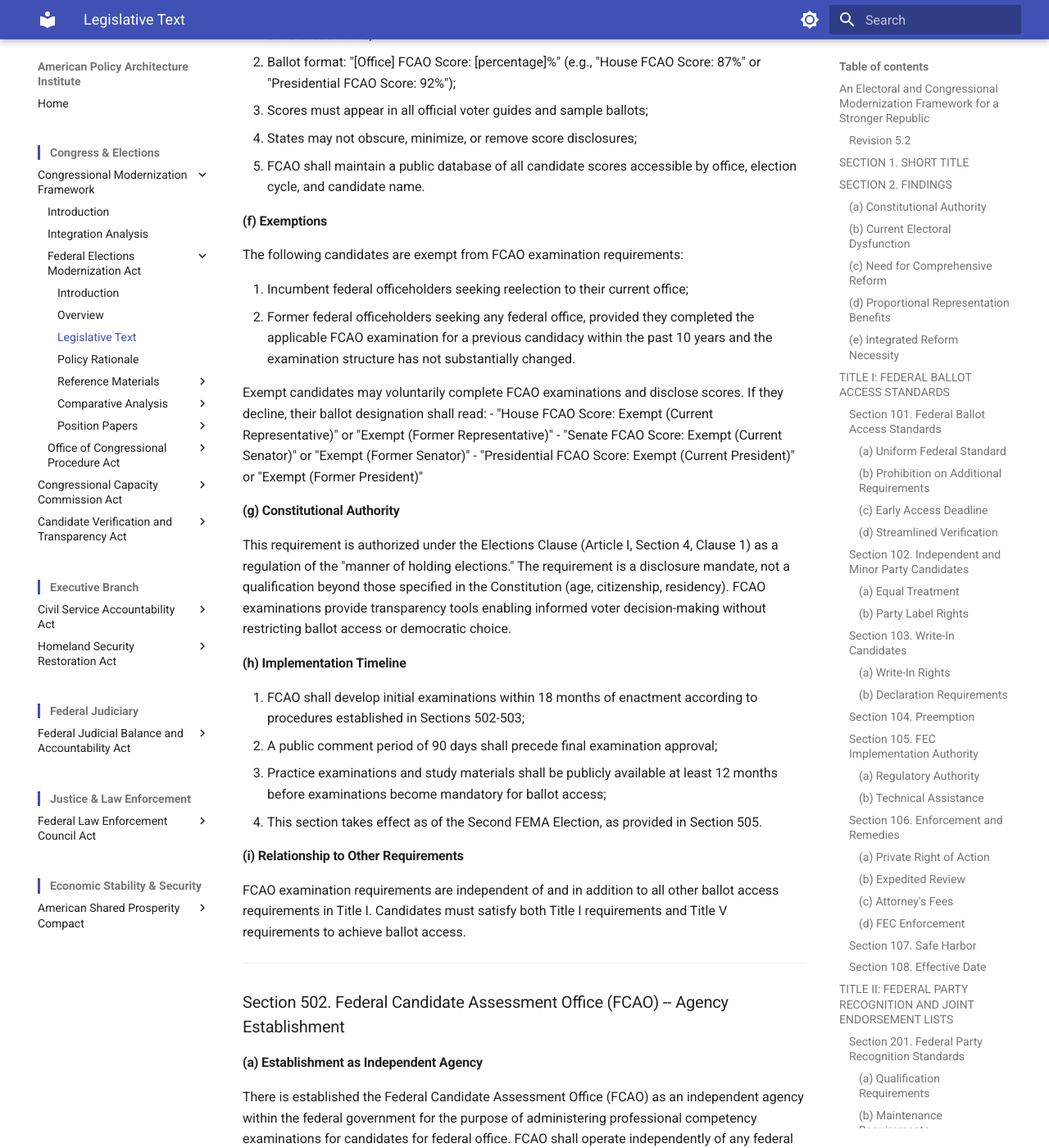
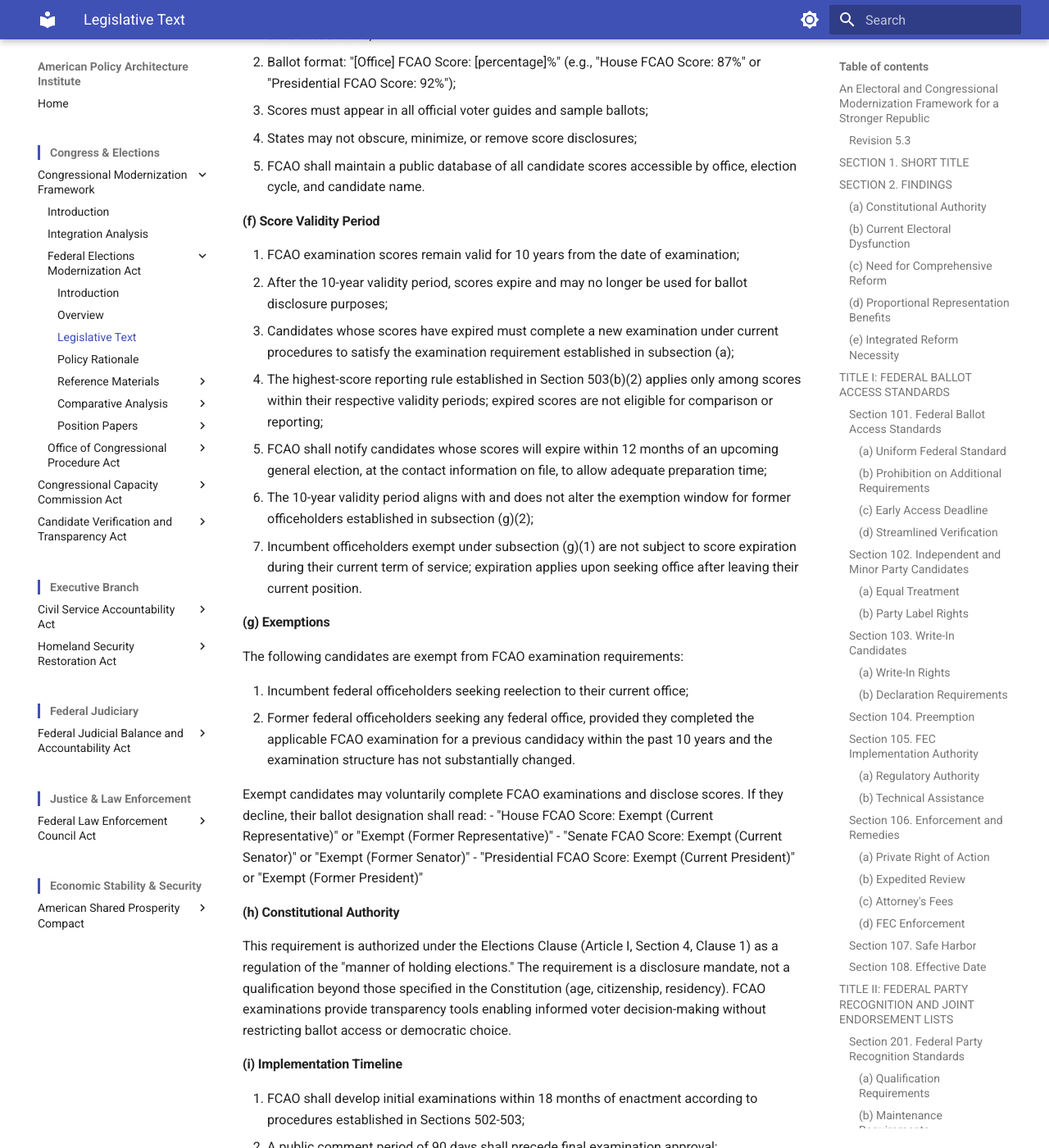
Before and after one commit to albertintech/apai, an MkDocs documentation site: the page built from docs/congress/cmf/fema/legislative-text.md, in a window 1280 px wide and 1400 px high, scrolled down 44794 px. Shown: the whole window at 82% size. Built offline with MkDocs 1.6.1 and Material for MkDocs 9.7.7, drawn with Linux system fonts in a browser that asks for light colours; some of the changed text lies outside the part shown.

Commit message:
Update legislative-text.md

```diff
--- a/docs/congress/cmf/fema/legislative-text.md
+++ b/docs/congress/cmf/fema/legislative-text.md
@@ -2,7 +2,7 @@
 
 ## An Electoral and Congressional Modernization Framework for a Stronger Republic
 
-### Revision 5.2
+### Revision 5.3
 
 ---
 
@@ -1493,7 +1493,17 @@ Examinations shall be reviewed and updated biennially to ensure accuracy, releva
 4. States may not obscure, minimize, or remove score disclosures;
 5. FCAO shall maintain a public database of all candidate scores accessible by office, election cycle, and candidate name.
 
-#### (f) Exemptions
+#### (f) Score Validity Period
+
+1. FCAO examination scores remain valid for 10 years from the date of examination;
+2. After the 10-year validity period, scores expire and may no longer be used for ballot disclosure purposes;
+3. Candidates whose scores have expired must complete a new examination under current procedures to satisfy the examination requirement established in subsection (a);
+4. The highest-score reporting rule established in Section 503(b)(2) applies only among scores within their respective validity periods; expired scores are not eligible for comparison or reporting;
+5. FCAO shall notify candidates whose scores will expire within 12 months of an upcoming general election, at the contact information on file, to allow adequate preparation time;
+6. The 10-year validity period aligns with and does not alter the exemption window for former officeholders established in subsection (g)(2);
+7. Incumbent officeholders exempt under subsection (g)(1) are not subject to score expiration during their current term of service; expiration applies upon seeking office after leaving their current position.
+
+#### (g) Exemptions
 
 The following candidates are exempt from FCAO examination requirements:
 
@@ -1505,18 +1515,18 @@ Exempt candidates may voluntarily complete FCAO examinations and disclose scores
 - "Senate FCAO Score: Exempt (Current Senator)" or "Exempt (Former Senator)"
 - "Presidential FCAO Score: Exempt (Current President)" or "Exempt (Former President)"
 
-#### (g) Constitutional Authority
+#### (h) Constitutional Authority
 
 This requirement is authorized under the Elections Clause (Article I, Section 4, Clause 1) as a regulation of the "manner of holding elections." The requirement is a disclosure mandate, not a qualification beyond those specified in the Constitution (age, citizenship, residency). FCAO examinations provide transparency tools enabling informed voter decision-making without restricting ballot access or democratic choice.
 
-#### (h) Implementation Timeline
+#### (i) Implementation Timeline
 
 1. FCAO shall develop initial examinations within 18 months of enactment according to procedures established in Sections 502-503;
 2. A public comment period of 90 days shall precede final examination approval;
 3. Practice examinations and study materials shall be publicly available at least 12 months before examinations become mandatory for ballot access;
 4. This section takes effect as of the Second FEMA Election, as provided in Section 505.
 
-#### (i) Relationship to Other Requirements
+#### (j) Relationship to Other Requirements
 
 FCAO examination requirements are independent of and in addition to all other ballot access requirements in Title I. Candidates must satisfy both Title I requirements and Title V requirements to achieve ballot access.
 
@@ -1925,7 +1935,7 @@ Contracts with testing organizations shall specify:
 
 **(2) Highest Score Reporting**
 
-1. When candidates take examinations multiple times, only the **highest score** achieved across all attempts shall be the official score reported and disclosed;
+1. When candidates take examinations multiple times, only the **highest score** achieved across all attempts shall be the official score reported and disclosed, subject to the score validity period established in Section 501(f);
 
 2. All previous lower scores are superseded and shall not be disclosed publicly, to election officials, to state authorities, in official databases, or in any official capacity;
 
@@ -3591,7 +3601,14 @@ through the processes established in Section 409(h).
 <!--
 ## Revision History
 
-**Revision 5.2** (Current)
+**Revision 5.3** (Current)
+
+- Added Section 501(f) Score Validity Period: 10-year expiration on FCAO examination scores; expiration resets the examination requirement in Section 501(a); highest-score reporting applies only among valid scores; 12-month advance notification to candidates; validity period aligned with former officeholder exemption window; incumbent exemption preserved during active service
+- Re-lettered Section 501 subsections: former (f) Exemptions through (i) Relationship to Other Requirements re-lettered to (g) through (j) to accommodate new subsection
+- Conforming edit to Section 503(b)(2): highest-score reporting rule made subject to score validity period in Section 501(f)
+- Substantive policy change: Establishes professional recertification principle for FCAO examinations; candidates with expired scores must complete a new examination to satisfy ballot access requirements, consistent with the non-qualifying transparency architecture (no minimum score required, only current participation)
+
+**Revision 5.2**
 
 - Compliance review against APAI Document Production Standards Rev 2.3
 - Removed parenthetical acronym from H1 title per standard header examples
```
